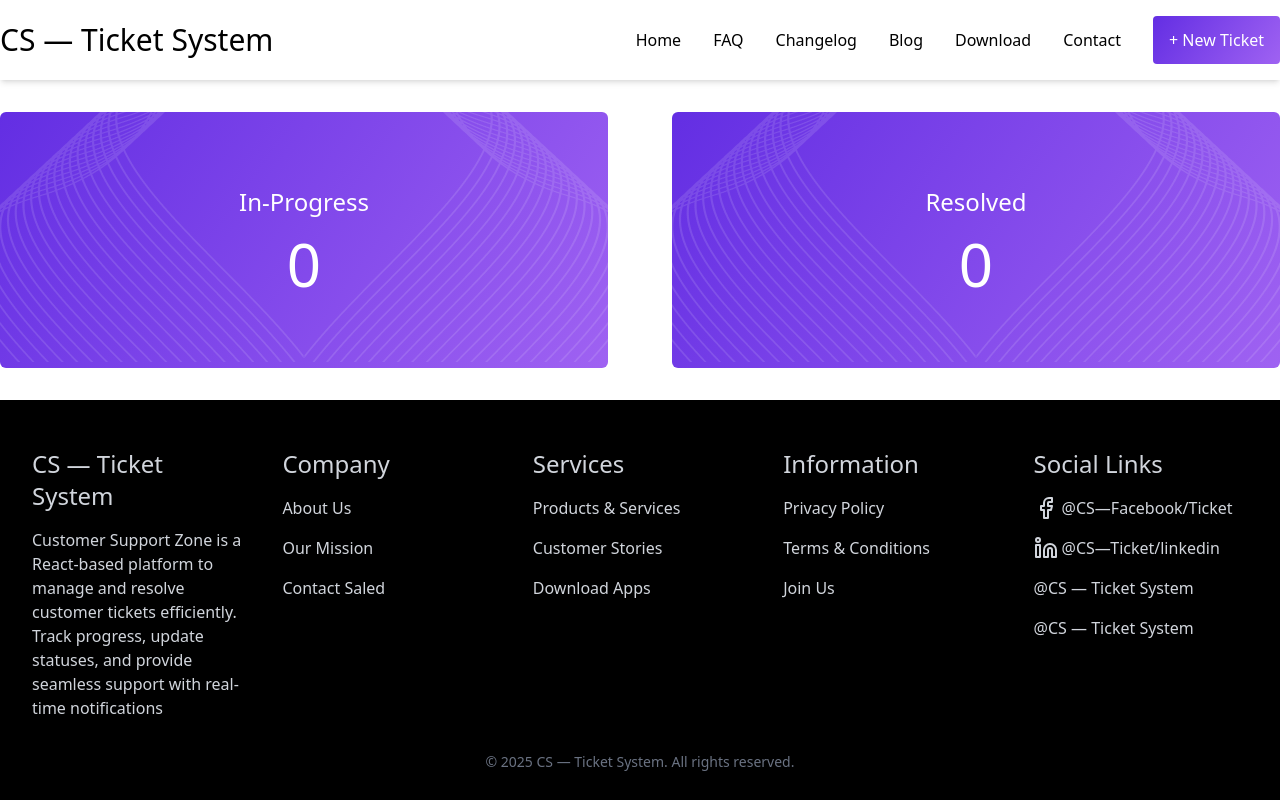
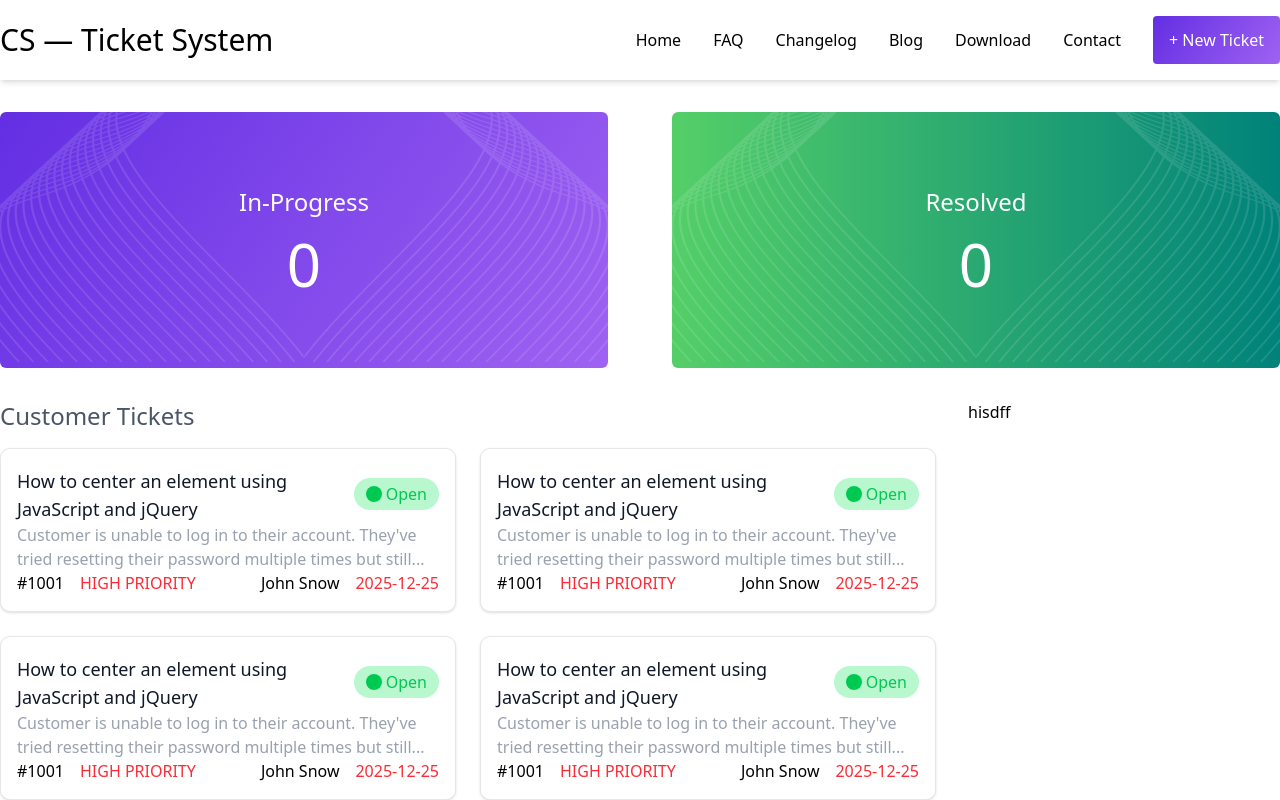
Before and after one commit to emoncse2020/CS_ZONE, a React (Vite) app: page / in a window 1280 px wide. Shown: the top 800 px of the page. Built offline with nearby package versions, Linux system fonts and the light colour scheme.

Commit message:
card component added and showed

```diff
--- /dev/null
+++ b/public/db.json
@@ -0,0 +1,182 @@
+[
+  {
+    "id": 1,
+    "title": "Login issue",
+    "description": "Customer cannot log in with correct credentials.",
+    "customer": "Jon Snow",
+    "priority": "High",
+    "status": "Open",
+    "createdAt": "2025-09-25T08:00:00Z"
+  },
+  {
+    "id": 2,
+    "title": "Payment failed",
+    "description": "Payment not going through for premium subscription.",
+    "customer": "Daenerys Targaryen",
+    "priority": "High",
+    "status": "Open",
+    "createdAt": "2025-09-24T15:30:00Z"
+  },
+  {
+    "id": 3,
+    "title": "Unable to upload file",
+    "description": "Customer cannot upload profile picture.",
+    "customer": "Tyrion Lannister",
+    "priority": "Medium",
+    "status": "In Progress",
+    "createdAt": "2025-09-23T12:20:00Z"
+  },
+  {
+    "id": 4,
+    "title": "Bug in checkout",
+    "description": "Discount code not applying correctly.",
+    "customer": "Cersei Lannister",
+    "priority": "High",
+    "status": "Open",
+    "createdAt": "2025-09-22T09:45:00Z"
+  },
+  {
+    "id": 5,
+    "title": "Feature request",
+    "description": "Request to add dark mode.",
+    "customer": "Arya Stark",
+    "priority": "Low",
+    "status": "Resolved",
+    "createdAt": "2025-09-21T14:10:00Z"
+  },
+  {
+    "id": 6,
+    "title": "Email notifications not received",
+    "description": "Customer not receiving password reset emails.",
+    "customer": "Sansa Stark",
+    "priority": "Medium",
+    "status": "In Progress",
+    "createdAt": "2025-09-20T17:55:00Z"
+  },
+  {
+    "id": 7,
+    "title": "App crashing on launch",
+    "description": "Mobile app crashes immediately on startup.",
+    "customer": "Bran Stark",
+    "priority": "High",
+    "status": "Open",
+    "createdAt": "2025-09-19T11:30:00Z"
+  },
+  {
+    "id": 8,
+    "title": "Incorrect billing",
+    "description": "Customer billed twice for last month.",
+    "customer": "Jaime Lannister",
+    "priority": "High",
+    "status": "Resolved",
+    "createdAt": "2025-09-18T13:20:00Z"
+  },
+  {
+    "id": 9,
+    "title": "Profile update issue",
+    "description": "Changes to profile not saving properly.",
+    "customer": "Sandor Clegane",
+    "priority": "Medium",
+    "status": "Open",
+    "createdAt": "2025-09-17T16:45:00Z"
+  },
+  {
+    "id": 10,
+    "title": "Slow website",
+    "description": "Pages taking too long to load.",
+    "customer": "Jorah Mormont",
+    "priority": "Low",
+    "status": "In Progress",
+    "createdAt": "2025-09-16T10:05:00Z"
+  },
+  {
+    "id": 11,
+    "title": "Password reset issue",
+    "description": "Customer cannot reset password via email.",
+    "customer": "Samwell Tarly",
+    "priority": "Medium",
+    "status": "Open",
+    "createdAt": "2025-09-15T09:15:00Z"
+  },
+  {
+    "id": 12,
+    "title": "Two-factor authentication problem",
+    "description": "Customer not receiving 2FA code.",
+    "customer": "Brienne of Tarth",
+    "priority": "High",
+    "status": "In Progress",
+    "createdAt": "2025-09-14T14:30:00Z"
+  },
+  {
+    "id": 13,
+    "title": "Subscription cancellation",
+    "description": "Customer cannot cancel subscription.",
+    "customer": "Petyr Baelish",
+    "priority": "Medium",
+    "status": "Resolved",
+    "createdAt": "2025-09-13T11:20:00Z"
+  },
+  {
+    "id": 14,
+    "title": "Data export issue",
+    "description": "Customer cannot export data to CSV.",
+    "customer": "Varys",
+    "priority": "Low",
+    "status": "Open",
+    "createdAt": "2025-09-12T16:45:00Z"
+  },
+  {
+    "id": 15,
+    "title": "Notification settings not saving",
+    "description": "Changes to notifications not persisting.",
+    "customer": "Theon Greyjoy",
+    "priority": "Medium",
+    "status": "In Progress",
+    "createdAt": "2025-09-11T08:50:00Z"
+  },
+  {
+    "id": 16,
+    "title": "Mobile app login issue",
+    "description": "App not accepting credentials.",
+    "customer": "Yara Greyjoy",
+    "priority": "High",
+    "status": "Open",
+    "createdAt": "2025-09-10T12:10:00Z"
+  },
+  {
+    "id": 17,
+    "title": "Browser compatibility issue",
+    "description": "Website layout broken on Safari.",
+    "customer": "Ramsay Bolton",
+    "priority": "Medium",
+    "status": "Resolved",
+    "createdAt": "2025-09-09T09:30:00Z"
+  },
+  {
+    "id": 18,
+    "title": "Order not showing",
+    "description": "Customer cannot see their past orders.",
+    "customer": "Walder Frey",
+    "priority": "High",
+    "status": "Open",
+    "createdAt": "2025-09-08T15:45:00Z"
+  },
+  {
+    "id": 19,
+    "title": "Video tutorial not loading",
+    "description": "Embedded videos not playing on dashboard.",
+    "customer": "Gendry",
+    "priority": "Low",
+    "status": "In Progress",
+    "createdAt": "2025-09-07T11:05:00Z"
+  },
+  {
+    "id": 20,
+    "title": "Account locked",
+    "description": "Customer account locked after multiple login attempts.",
+    "customer": "Bran the Broken",
+    "priority": "High",
+    "status": "Resolved",
+    "createdAt": "2025-09-06T14:20:00Z"
+  }
+]
--- a/src/App.jsx
+++ b/src/App.jsx
@@ -1,6 +1,14 @@
+import { Suspense } from "react";
 import CountBox from "./components/CountBox/CountBox";
 import Footer from "./components/Footer/Footer";
 import Navbar from "./components/Navbar/Navbar";
+import CustomerSupport from "./components/CustomerSupport/CustomerSupport";
+
+const fetchCSData = async () => {
+  const res = await fetch("db.json");
+  return res.json();
+};
+const csDataPromise = fetchCSData();
 
 const App = () => {
   return (
@@ -8,6 +16,10 @@ const App = () => {
       <Navbar />
       <CountBox />
 
+      <Suspense fallback={"loading..."}>
+        <CustomerSupport csDataPromise={csDataPromise}></CustomerSupport>
+      </Suspense>
+
       <Footer />
     </>
   );
--- /dev/null
+++ b/src/components/Card/Card.jsx
@@ -0,0 +1,36 @@
+const Card = ({ customer }) => {
+  console.log({ customer });
+  return (
+    <article className="rounded-[10px] border border-gray-200 bg-white p-4 shadow">
+      <div className="flex justify-between items-center">
+        <h3 className="mt-0.5 text-lg font-medium text-gray-900">
+          How to center an element using JavaScript and jQuery
+        </h3>
+        <div className="bg-green-200 px-3 py-1 rounded-2xl">
+          <button className="flex justify-center items-center gap-1">
+            <div className="bg-green-500 w-4 h-4 rounded-full"></div>
+            <span className="text-green-500">Open</span>
+          </button>
+        </div>
+      </div>
+      <p className="text-gray-400">
+        Customer is unable to log in to their account. They've tried resetting
+        their password multiple times but still...
+      </p>
+      <div className="flex justify-between items-center">
+        <div className="flex justify-between items-center gap-4">
+          <span>#1001</span>
+          <span className="uppercase text-red-500">High Priority</span>
+        </div>
+        <div>
+          <div className="flex justify-between items-center gap-4">
+            <span>John Snow</span>
+            <span className="uppercase text-red-500">2025-12-25</span>
+          </div>
+        </div>
+      </div>
+    </article>
+  );
+};
+
+export default Card;
--- a/src/components/CountBox/CountBox.jsx
+++ b/src/components/CountBox/CountBox.jsx
@@ -24,7 +24,7 @@ const CountBox = () => {
             <h3 className="relative z-10 text-6xl text-white">0</h3>
           </div>
           {/* copy of first div */}
-          <div className="relative w-full h-64 flex flex-col items-center justify-center rounded-md overflow-hidden bg-[linear-gradient(125.07deg,rgba(99,46,227,1),rgba(159,98,242,1)_100%)]">
+          <div className="relative w-full h-64 flex flex-col items-center justify-center rounded-md overflow-hidden bg-[linear-gradient(90.00deg,rgba(84,207,103.68001556396484,1),rgba(0,130,122.20001220703125,1)_100%))]">
             <div
               className="absolute inset-0 bg-no-repeat bg-[position:left_top] "
               style={{ backgroundImage: `url(${lines})` }}
--- /dev/null
+++ b/src/components/CustomerSupport/CustomerSupport.jsx
@@ -0,0 +1,29 @@
+import { use } from "react";
+import Container from "../Container/Container";
+import Card from "../Card/Card";
+
+const CustomerSupport = ({ csDataPromise }) => {
+  const csData = use(csDataPromise);
+  console.log(csData);
+  return (
+    <>
+      <Container>
+        <main className="flex flex-col md:flex-row justify-between gap-8 my-8">
+          <div className="w-9/12 mx-auto">
+            <h1 className="text-2xl text-gray-600 mb-4">Customer Tickets</h1>
+            <div className="grid  md:grid-cols-2 gap-6">
+              {csData.map((customer) => (
+                <Card key={customer.id} customer={customer}></Card>
+              ))}
+            </div>
+          </div>
+          <div className="w-3/12 mx-auto">
+            <p>hisdff</p>
+          </div>
+        </main>
+      </Container>
+    </>
+  );
+};
+
+export default CustomerSupport;
```
